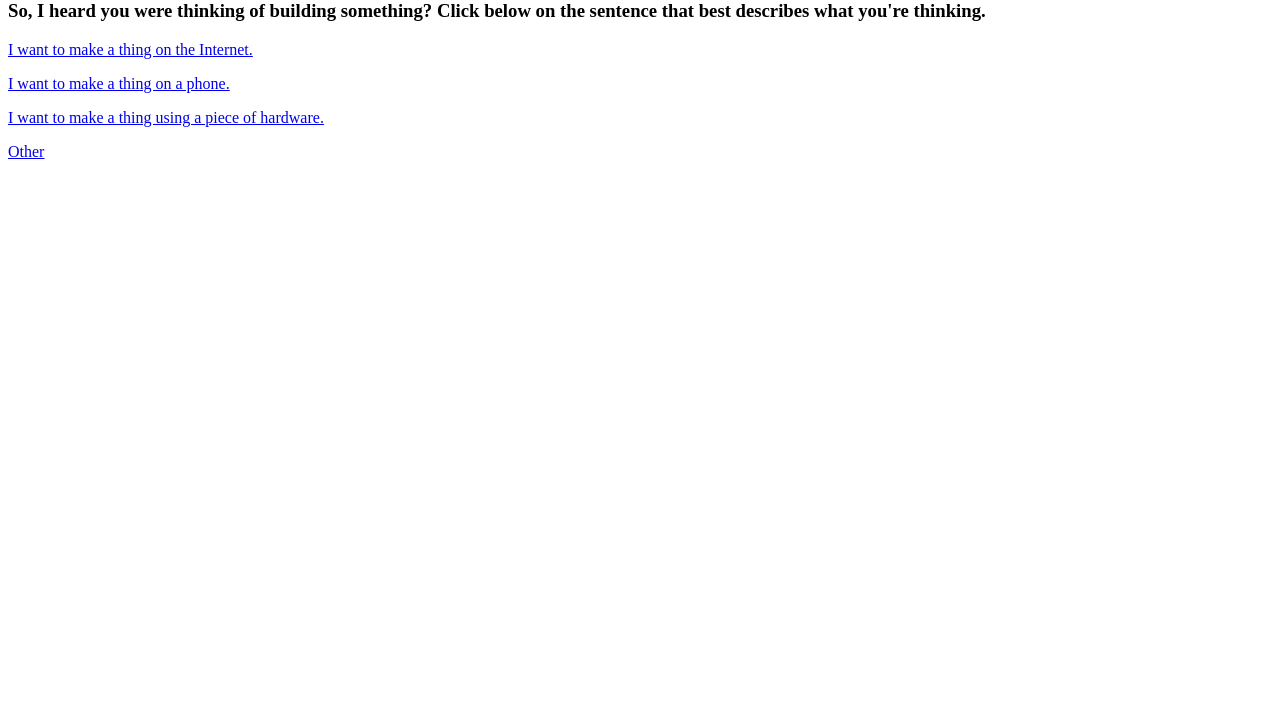
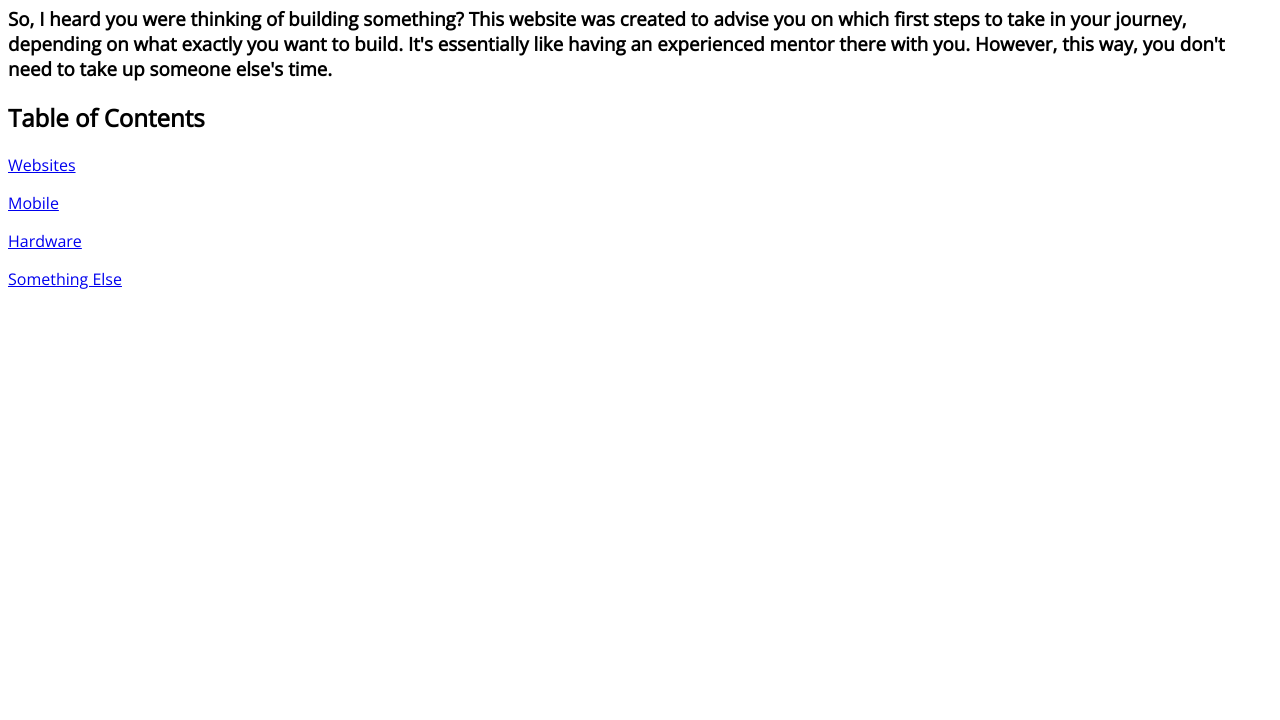
Before and after one commit to bclay/project-starter, a plain HTML site: page index.html in a window 1280 px wide. Shown: the part 80-800 px from the top of the page. Drawn offline with nearby package versions, Linux system fonts and the light colour scheme.

Commit message:
added font

```diff
--- /dev/null
+++ b/assets/css/global.css
@@ -0,0 +1,3 @@
+body{
+	font-family: 'Open Sans', sans-serif;
+}
--- a/index.html
+++ b/index.html
@@ -2,13 +2,17 @@
 <html>
 <head>
 	<title>Project Starter</title>
+	<link href='https://fonts.googleapis.com/css?family=Open+Sans' rel='stylesheet' type='text/css'>
+	<link rel="stylesheet" type="text/css" href="assets/css/global.css">
 </head>
 <body>
 	<h1>Hello World</h1>
-	<h3>So, I heard you were thinking of building something? Click below on the sentence that best describes what you're thinking.</h3>
-	<p><a href="/unlucky">I want to make a thing on the Internet.</a></p>
-	<p><a href="/unlucky">I want to make a thing on a phone.</a></p>
-	<p><a href="/unlucky">I want to make a thing using a piece of hardware.</a></p>
-	<p><a href="/unlucky">Other</a></p>
+	<h3>So, I heard you were thinking of building something? This website was created to advise you on which first steps to take in your journey, depending on what exactly you want to build. It's essentially like having an experienced mentor there with you. However, this way, you don't need to take up someone else's time.</h3>
+
+	<h2>Table of Contents</h2>
+	<p><a href="/unlucky">Websites</a></p>
+	<p><a href="/unlucky">Mobile</a></p>
+	<p><a href="/unlucky">Hardware</a></p>
+	<p><a href="/unlucky">Something Else</a></p>
 </body>
 </html>
```
